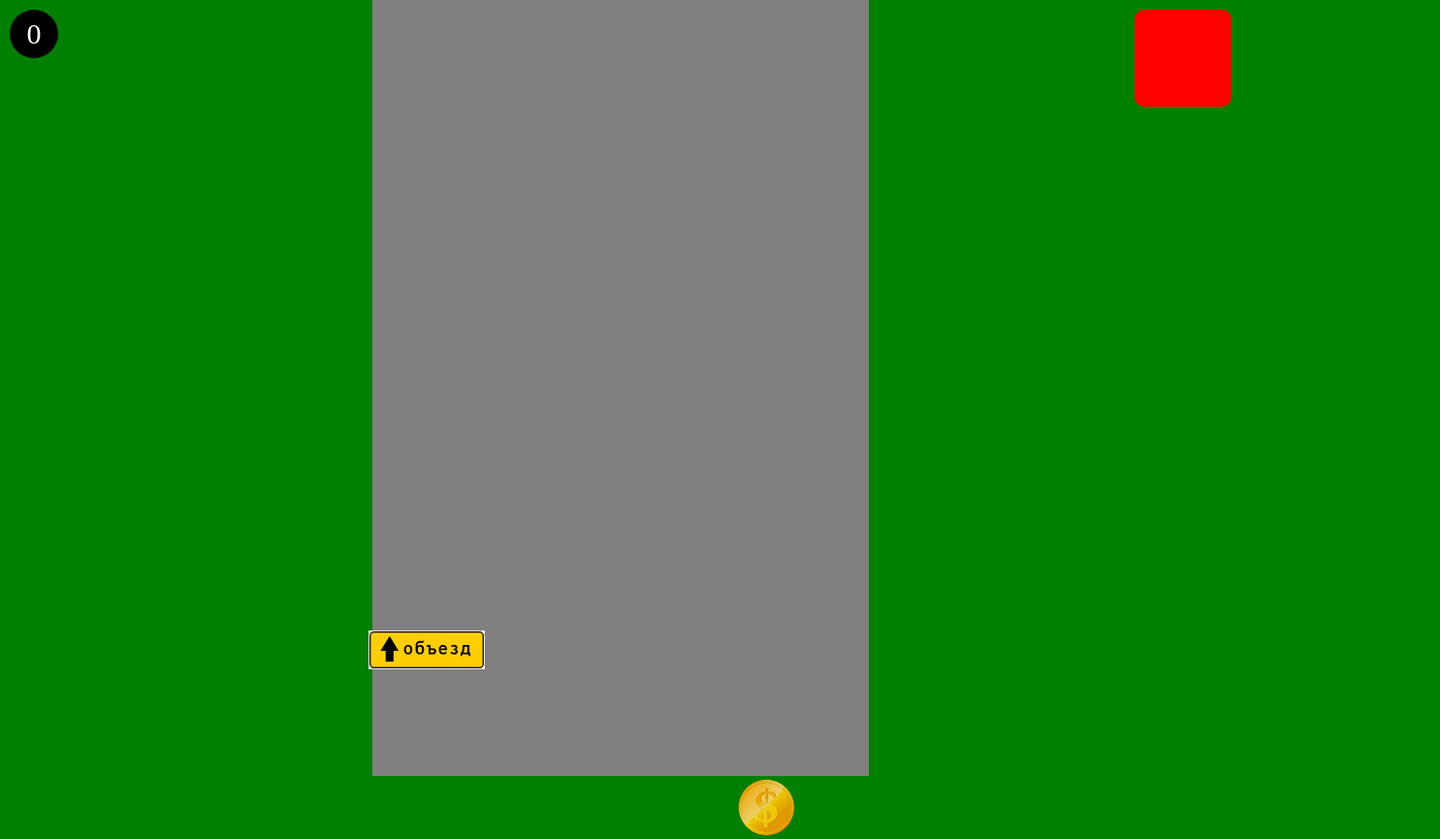
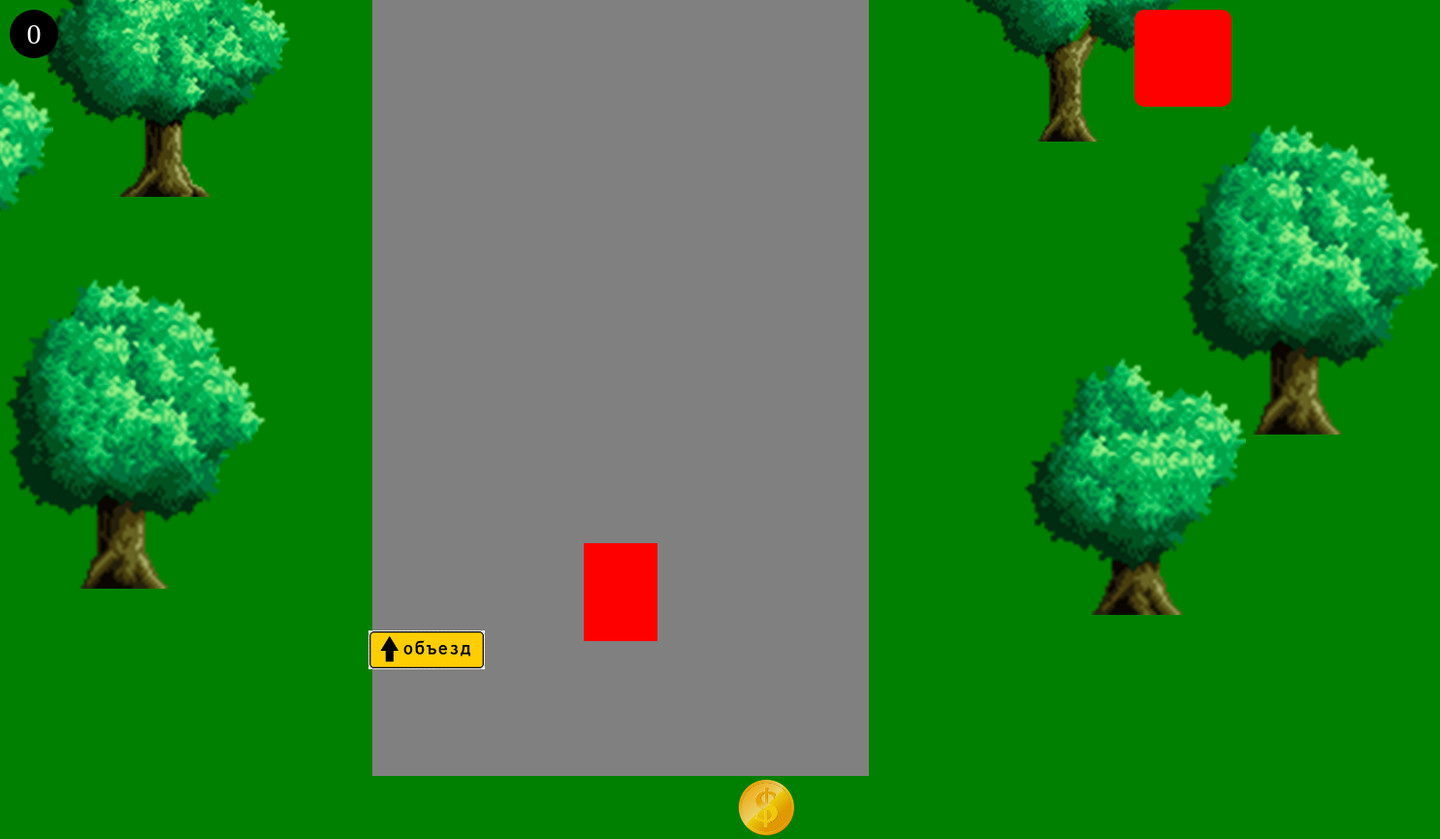
Before and after one commit to Stepanda1/Car-rasing, a plain HTML site: page index.html in a window 1280 px wide. Shown: the whole page at 97% size, 1485 px wide, since content can reach past the window. Drawn offline with Linux system fonts and the light colour scheme; the site is published under a folder, as on GitHub Pages, so addresses that start at the root find nothing.

Commit message:
Update index.html

```diff
--- a/index.html
+++ b/index.html
@@ -12,15 +12,15 @@
 
 <body>
     <div class="road"></div>
-    <img class="car" src="/images/car.png" alt="">
-    <img class="tree tree1" src="/images/tree-1.png" alt="">
-    <img class="tree tree2" src="/images/tree-2.png" alt="">
-    <img class="tree tree3" src="/images/tree-3.png" alt="">
-    <img class="tree tree4" src="/images/tree-4.png" alt="">
-    <img class="tree tree5" src="/images/tree-1.png" alt="">
-    <img class="tree tree6" src="/images/tree-2.png" alt="">
-    <img class="tree tree7" src="/images/tree-3.png" alt="">
-    <img class="tree tree8" src="/images/tree-4.png" alt="">
+    <img class="car" src="images/car.png" alt="">
+    <img class="tree tree1" src="images/tree-1.png" alt="">
+    <img class="tree tree2" src="images/tree-2.png" alt="">
+    <img class="tree tree3" src="images/tree-3.png" alt="">
+    <img class="tree tree4" src="images/tree-4.png" alt="">
+    <img class="tree tree5" src="images/tree-1.png" alt="">
+    <img class="tree tree6" src="images/tree-2.png" alt="">
+    <img class="tree tree7" src="images/tree-3.png" alt="">
+    <img class="tree tree8" src="images/tree-4.png" alt="">
 
     <img class="arrow" src="images/arrow.png" alt="">
     <img class="danger" src="images/danger.png" alt="">
```
